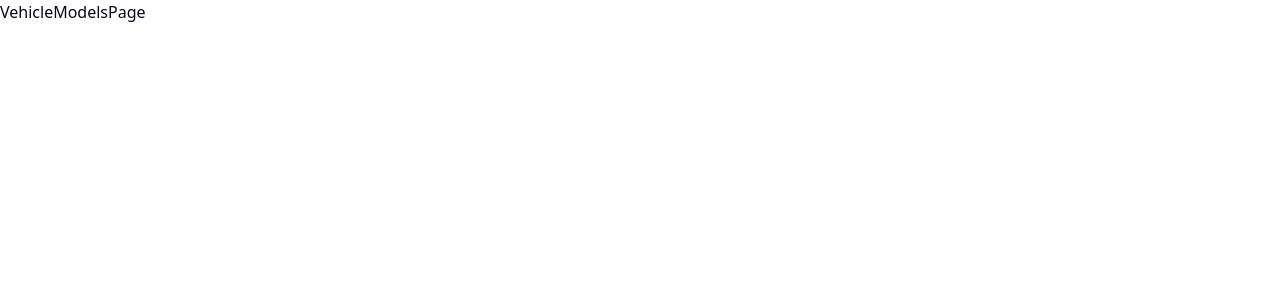
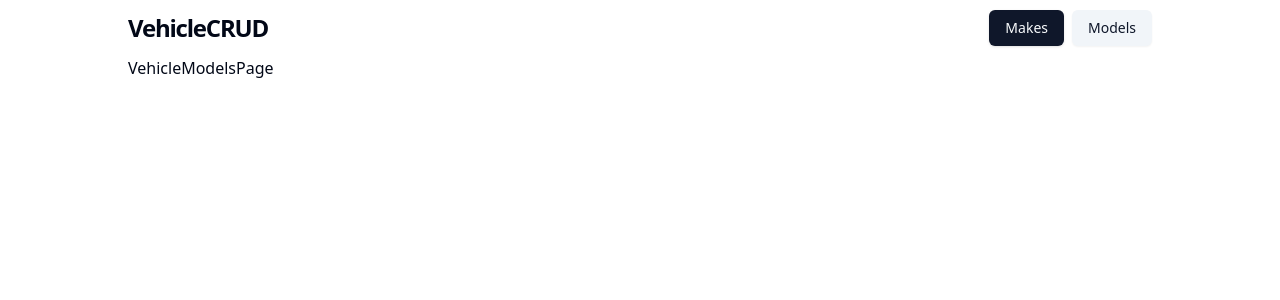
Before and after one commit to fhala03/vehicle-crud, a React (Vite) app: page /vehicle-models in a window 1280 px wide. Shown: the top 300 px of the page. Built offline with nearby package versions, Linux system fonts and the light colour scheme; no server answers; the database is empty.

Commit message:
Added some UI components

```diff
--- a/package.json
+++ b/package.json
@@ -11,9 +11,11 @@
   },
   "dependencies": {
     "@radix-ui/react-icons": "^1.3.0",
+    "@radix-ui/react-slot": "^1.0.2",
     "class-variance-authority": "^0.7.0",
     "clsx": "^2.0.0",
     "firebase": "^10.7.0",
+    "lucide-react": "^0.294.0",
     "mobx": "^6.12.0",
     "mobx-react": "^9.1.0",
     "react": "^18.2.0",
--- /dev/null
+++ b/src/components/navbar.tsx
@@ -0,0 +1,28 @@
+import { cn } from "@/lib/utils";
+import { Link } from "react-router-dom";
+import { Button } from "./ui/button";
+
+const Navbar = () => {
+  return (
+    <header className={cn(`sticky inset-x-0 top-0 z-30 w-full transition-all bg-background`)}>
+      <div className="flex h-14 items-center justify-between py-6">
+        <div className="flex items-center gap-8">
+          <Link to={"/"} className="items-center flex gap-1">
+            <h1 className=" text-2xl font-bold tracking-tighter">VehicleCRUD</h1>
+          </Link>
+        </div>
+
+        <div className="flex items-center gap-2">
+          <Link to={"/vehicle-makes"}>
+            <Button>Makes</Button>
+          </Link>
+          <Link to={"/vehicle-models"}>
+            <Button variant={"secondary"}>Models</Button>
+          </Link>
+        </div>
+      </div>
+    </header>
+  );
+};
+
+export default Navbar;
--- a/src/components/sharedLayout.tsx
+++ b/src/components/sharedLayout.tsx
@@ -1,8 +1,10 @@
 import { Outlet } from "react-router-dom";
+import Navbar from "./navbar";
 
 const SharedLayout = () => {
   return (
-    <div>
+    <div className="maincol">
+      <Navbar />
       <Outlet />
     </div>
   );
--- /dev/null
+++ b/src/components/ui/button.tsx
@@ -0,0 +1,57 @@
+import * as React from "react"
+import { Slot } from "@radix-ui/react-slot"
+import { cva, type VariantProps } from "class-variance-authority"
+
+import { cn } from "@/lib/utils"
+
+const buttonVariants = cva(
+  "inline-flex items-center justify-center whitespace-nowrap rounded-md text-sm font-medium transition-colors focus-visible:outline-none focus-visible:ring-1 focus-visible:ring-ring disabled:pointer-events-none disabled:opacity-50",
+  {
+    variants: {
+      variant: {
+        default:
+          "bg-primary text-primary-foreground shadow hover:bg-primary/90",
+        destructive:
+          "bg-destructive text-destructive-foreground shadow-sm hover:bg-destructive/90",
+        outline:
+          "border border-input bg-transparent shadow-sm hover:bg-accent hover:text-accent-foreground",
+        secondary:
+          "bg-secondary text-secondary-foreground shadow-sm hover:bg-secondary/80",
+        ghost: "hover:bg-accent hover:text-accent-foreground",
+        link: "text-primary underline-offset-4 hover:underline",
+      },
+      size: {
+        default: "h-9 px-4 py-2",
+        sm: "h-8 rounded-md px-3 text-xs",
+        lg: "h-10 rounded-md px-8",
+        icon: "h-9 w-9",
+      },
+    },
+    defaultVariants: {
+      variant: "default",
+      size: "default",
+    },
+  }
+)
+
+export interface ButtonProps
+  extends React.ButtonHTMLAttributes<HTMLButtonElement>,
+    VariantProps<typeof buttonVariants> {
+  asChild?: boolean
+}
+
+const Button = React.forwardRef<HTMLButtonElement, ButtonProps>(
+  ({ className, variant, size, asChild = false, ...props }, ref) => {
+    const Comp = asChild ? Slot : "button"
+    return (
+      <Comp
+        className={cn(buttonVariants({ variant, size, className }))}
+        ref={ref}
+        {...props}
+      />
+    )
+  }
+)
+Button.displayName = "Button"
+
+export { Button, buttonVariants }
--- /dev/null
+++ b/src/components/ui/card.tsx
@@ -0,0 +1,76 @@
+import * as React from "react"
+
+import { cn } from "@/lib/utils"
+
+const Card = React.forwardRef<
+  HTMLDivElement,
+  React.HTMLAttributes<HTMLDivElement>
+>(({ className, ...props }, ref) => (
+  <div
+    ref={ref}
+    className={cn(
+      "rounded-xl border bg-card text-card-foreground shadow",
+      className
+    )}
+    {...props}
+  />
+))
+Card.displayName = "Card"
+
+const CardHeader = React.forwardRef<
+  HTMLDivElement,
+  React.HTMLAttributes<HTMLDivElement>
+>(({ className, ...props }, ref) => (
+  <div
+    ref={ref}
+    className={cn("flex flex-col space-y-1.5 p-6", className)}
+    {...props}
+  />
+))
+CardHeader.displayName = "CardHeader"
+
+const CardTitle = React.forwardRef<
+  HTMLParagraphElement,
+  React.HTMLAttributes<HTMLHeadingElement>
+>(({ className, ...props }, ref) => (
+  <h3
+    ref={ref}
+    className={cn("font-semibold leading-none tracking-tight", className)}
+    {...props}
+  />
+))
+CardTitle.displayName = "CardTitle"
+
+const CardDescription = React.forwardRef<
+  HTMLParagraphElement,
+  React.HTMLAttributes<HTMLParagraphElement>
+>(({ className, ...props }, ref) => (
+  <p
+    ref={ref}
+    className={cn("text-sm text-muted-foreground", className)}
+    {...props}
+  />
+))
+CardDescription.displayName = "CardDescription"
+
+const CardContent = React.forwardRef<
+  HTMLDivElement,
+  React.HTMLAttributes<HTMLDivElement>
+>(({ className, ...props }, ref) => (
+  <div ref={ref} className={cn("p-6 pt-0", className)} {...props} />
+))
+CardContent.displayName = "CardContent"
+
+const CardFooter = React.forwardRef<
+  HTMLDivElement,
+  React.HTMLAttributes<HTMLDivElement>
+>(({ className, ...props }, ref) => (
+  <div
+    ref={ref}
+    className={cn("flex items-center p-6 pt-0", className)}
+    {...props}
+  />
+))
+CardFooter.displayName = "CardFooter"
+
+export { Card, CardHeader, CardFooter, CardTitle, CardDescription, CardContent }
--- /dev/null
+++ b/src/components/vehicleMake/vehicleMakeCard.tsx
@@ -0,0 +1,27 @@
+import { VehicleMakeType } from "@/utils/types";
+import { Card, CardHeader } from "../ui/card";
+import { Button } from "../ui/button";
+import { Settings } from "lucide-react";
+
+interface VehicleMakeCardProps {
+  make: VehicleMakeType;
+}
+
+const VehicleMakeCard = ({ make }: VehicleMakeCardProps) => {
+  return (
+    <Card className="shadow-none relative flex items-center justify-between overflow-hidden px-6">
+      <Button size={"sm"} className="absolute top-0 right-0 bg-transparent border-none shadow-none hover:bg-transparent">
+        <Settings className="h-4 w-4 text-foreground" />
+      </Button>
+      <CardHeader className="px-0">
+        <div className="flex flex-col">
+          <span className="font-medium text-lg">{make.name}</span>
+          <span className="text-sm">{make.abrv}</span>
+          <span className="text-sm">{make.id}</span>
+        </div>
+      </CardHeader>
+    </Card>
+  );
+};
+
+export default VehicleMakeCard;
--- a/src/index.css
+++ b/src/index.css
@@ -74,3 +74,7 @@
     @apply bg-background text-foreground;
   }
 }
+
+.maincol {
+  @apply mx-auto max-w-screen-lg px-6 lg:px-0;
+}
--- a/src/pages/landing/index.tsx
+++ b/src/pages/landing/index.tsx
@@ -1,22 +1,5 @@
-import { useEffect } from "react";
-import { observer } from "mobx-react";
-import { useRootStore } from "@/stores/rootStore";
-
-const LandingPage = observer(() => {
-  const { vehicleMakeStore } = useRootStore();
-
-  useEffect(() => {
-    vehicleMakeStore.fetchMakes();
-  }, [vehicleMakeStore]);
-
-  return (
-    <div>
-      <h1>Vehicle Makes</h1>
-      {vehicleMakeStore.makes.map((make) => (
-        <div key={make.id}>{make.name}</div>
-      ))}
-    </div>
-  );
-});
+const LandingPage = () => {
+  return <div>Landing Page</div>;
+};
 
 export default LandingPage;
--- a/src/pages/vehicleMake/index.tsx
+++ b/src/pages/vehicleMake/index.tsx
@@ -1,5 +1,24 @@
-const VehicleMakesPage = () => {
-  return <div>VehicleMakesPage</div>;
-};
+import { useEffect } from "react";
+import { observer } from "mobx-react";
+import { useRootStore } from "@/stores/rootStore";
+import VehicleMakeCard from "@/components/vehicleMake/vehicleMakeCard";
 
-export default VehicleMakesPage;
+const VehicleMakePage = observer(() => {
+  const { vehicleMakeStore } = useRootStore();
+
+  useEffect(() => {
+    vehicleMakeStore.fetchMakes();
+  }, [vehicleMakeStore]);
+
+  return (
+    <div>
+      <div className="grid grid-cols-1 md:grid-cols-2 gap-4">
+        {vehicleMakeStore.makes.map((make) => (
+          <VehicleMakeCard key={make.id} make={make} />
+        ))}
+      </div>
+    </div>
+  );
+});
+
+export default VehicleMakePage;
```
Also changed, not shown: 1 other file (tests, documents, lock files or other folders).
